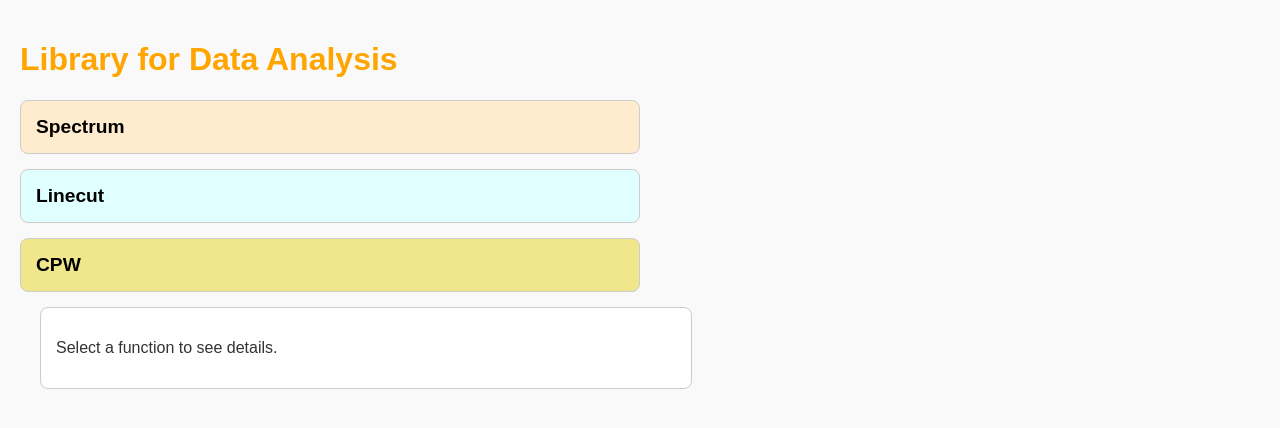
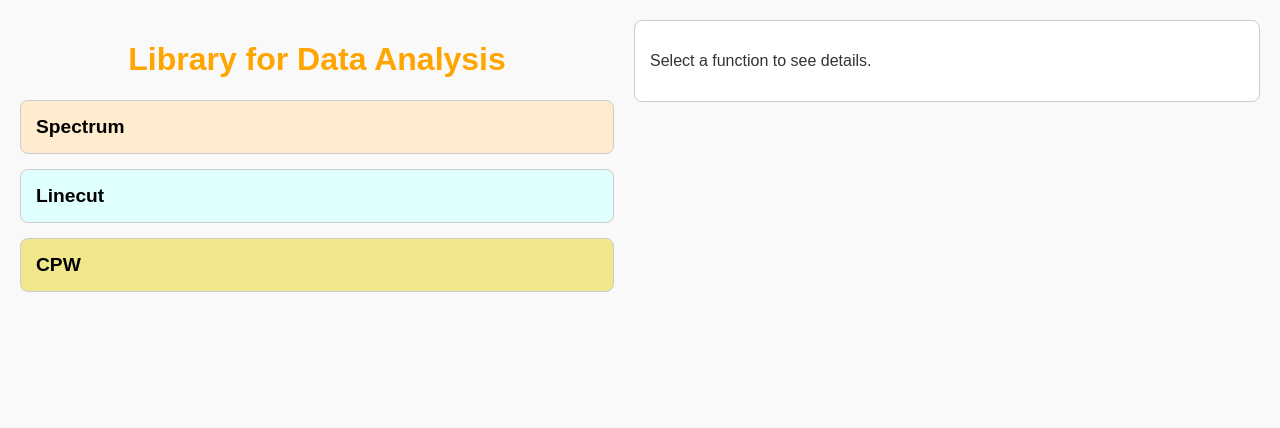
Before and after one commit to SinaMehboodi/Repos_GitHub, a plain HTML site: page index.html in a window 1280 px wide. Drawn offline with Linux system fonts and the light colour scheme.

Commit message:
Update index.html

```diff
--- a/index.html
+++ b/index.html
@@ -12,7 +12,6 @@
             display: flex;
             justify-content: flex-start;
             align-items: flex-start;
-            flex-direction: column;
         }
 
         .left-section {
@@ -30,7 +29,7 @@
 
         h1 {
             color: orange;
-            text-align: left;
+            text-align: center;
         }
 
         .class-box {
```
